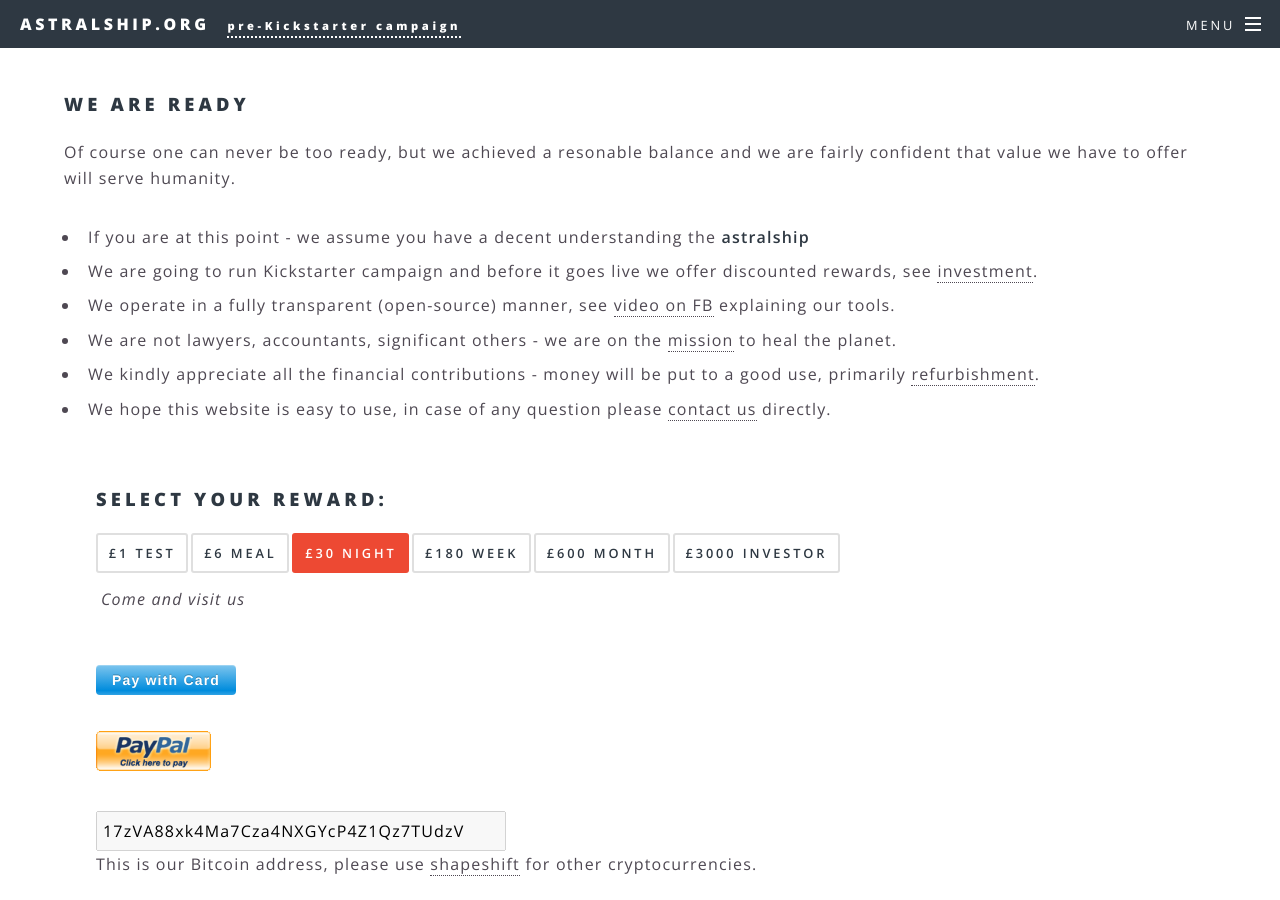
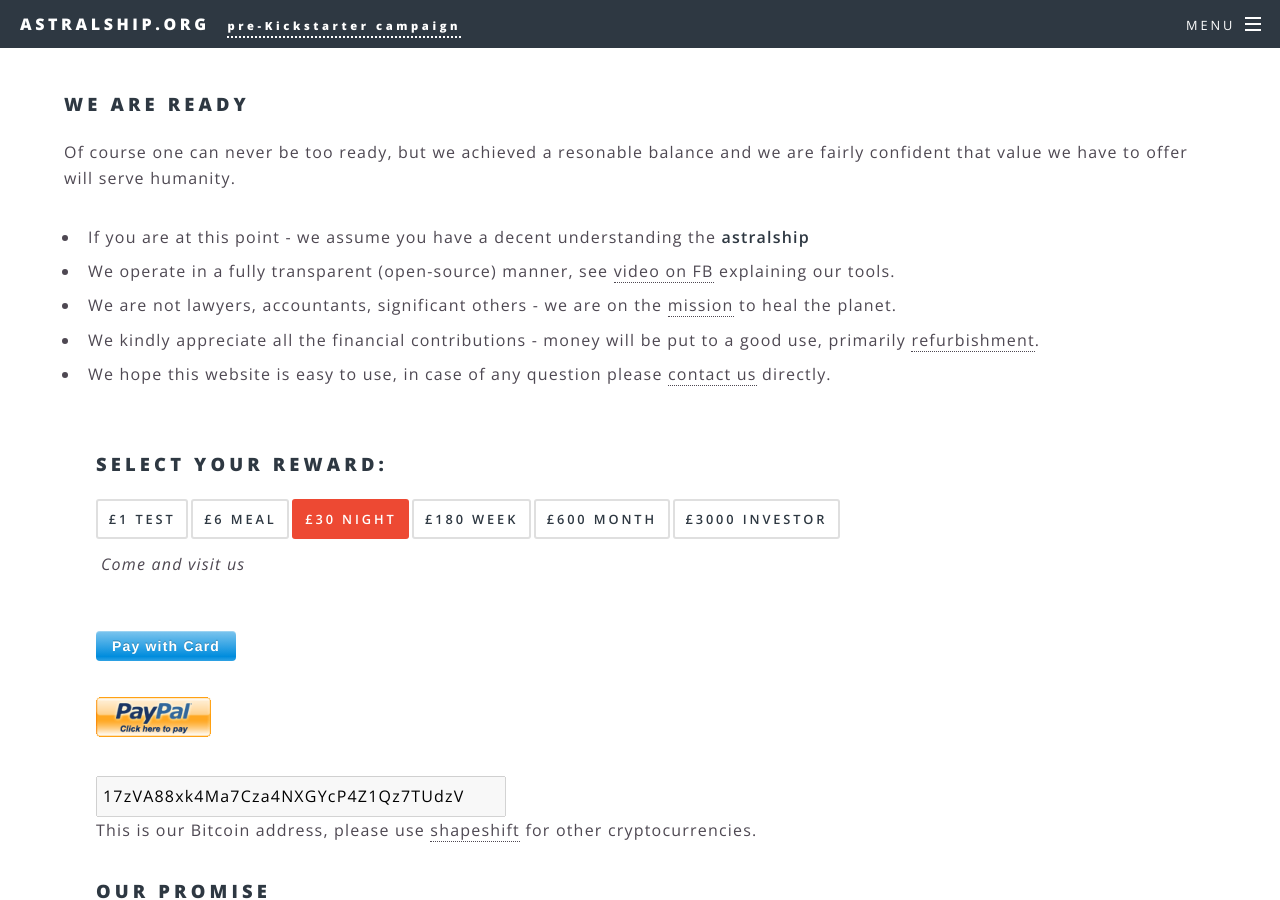
Before and after one commit to astralship/astralship.github.io, a Jekyll site: the page built from investment.html, in a window 1280 px wide and 900 px high, scrolled down 4278 px. Built offline with Jekyll 4.4.1, drawn with Linux system fonts in a browser that asks for light colours; comment, search, counter and statistics services are not loaded.

Commit message:
small changes to text

```diff
--- a/investment.html
+++ b/investment.html
@@ -118,7 +118,6 @@ order: 20
 
 	<ul class="margin">
 		<li>If you are at this point - we assume you have a decent understanding the <strong>astralship</strong></li>
-		<li>We are going to run Kickstarter campaign and before it goes live we offer discounted rewards, see <a href="investment">investment</a>.</li>
 		<li>We operate in a fully transparent (open-source) manner, see <a href="https://www.facebook.com/astralship/videos/244750819331592/">video on FB</a> explaining our tools.</li>
 		<li>We are not lawyers, accountants, significant others - we are on the <a href="mission">mission</a> to heal the planet.</li>
 		<li>We kindly appreciate all the financial contributions - money will be put to a good use, primarily <a href="refurbishment">refurbishment</a>.</li>
```
